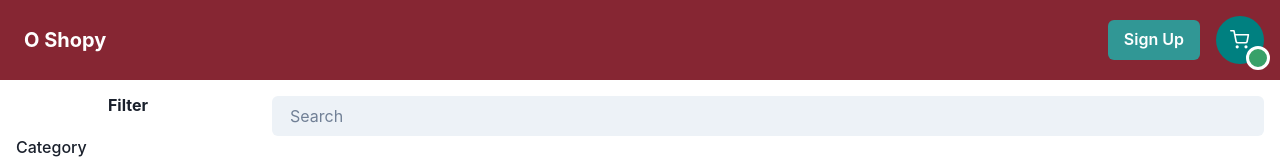
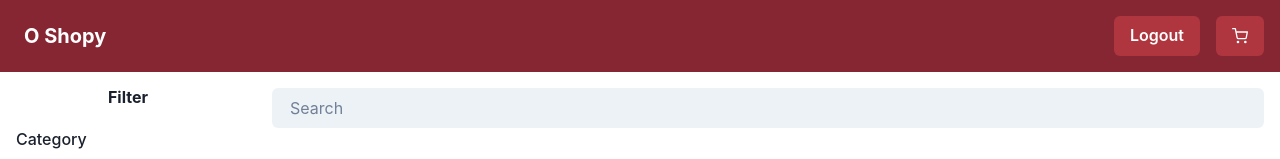
Before and after one commit to aswnss-m/totalitycorp-frontend-challenge, a React (Vite) app: page / in a window 1280 px wide. Shown: the top 159 px of the page. Built offline with nearby package versions, Linux system fonts and the light colour scheme.

Commit message:
login and cart css changed

```diff
--- a/src/common/Navbar.jsx
+++ b/src/common/Navbar.jsx
@@ -1,22 +1,78 @@
-import React from 'react'
-import { Flex, Spacer,Box,Button,Heading,ButtonGroup,Avatar,AvatarBadge,Icon } from '@chakra-ui/react'
-import { FiShoppingCart } from 'react-icons/fi'
+import {useState, useEffect} from 'react'
+import {useNavigate} from 'react-router-dom'
+import {
+    Flex,
+    Spacer,
+    Box,
+    Button,
+    Heading,
+    ButtonGroup,
+    Avatar,
+    AvatarBadge,
+    Link,
+    Icon
+} from '@chakra-ui/react'
+import {FiShoppingCart} from 'react-icons/fi'
 
 function Navbar() {
+    const [loggedIn, setLoggedIn] = useState(true)
+    const nav = useNavigate()
+    useEffect(() => {
+        const token = localStorage.getItem('token')
+        if (token) {
+            setLoggedIn(true)
+        }
+    }, [])
+    const handleClick = (link) => {
+        nav(link)
+    }
+
     return (
-    <Flex minWidth='max-content' alignItems='center' gap='2' p={4} bg={'#862633'}>
-  <Box p='2' color={'#fff'}>
+        <Flex minWidth='max-content' alignItems='center' gap='2'
+            p={4}
+            bg={'#862633'}>
+            <Box p='2'
+                color={'#fff'}
+                onClick={
+                    () => {
+                        handleClick('/')
+                    }
+            }>
                 <Heading size='md'>O Shopy</Heading>
             </Box>
-  <Spacer />
-  <ButtonGroup gap='2' alignItems={'center'}>
-    <Button colorScheme='teal'>Sign Up</Button>
-    <Avatar bg={'teal'} icon={<Icon as={FiShoppingCart}
+            <Spacer/>
+            <ButtonGroup gap='2'
+                alignItems={'center'}>
+                {
+                loggedIn ? (
+                    <>
+                        <Button bg={'#f555'}
                             color={'white'}
-                                alignSelf={'center'}/>}>
-    <AvatarBadge boxSize='1.25em' bg='green.500' />
-  </Avatar>
-  </ButtonGroup>
+                            _hover={
+                                {bg: '#f558'}
+                        }>Logout</Button>
+                        <Button colorScheme='teal'
+                            bg={'#f555'}
+                            color={'white'}
+                            _hover={
+                                {bg: '#f558'}
+                            }
+                            onClick={
+                                () => {
+                                    handleClick('/cart')
+                                }
+                        }>
+                            <Icon as={FiShoppingCart}
+                                alignSelf={'center'}/>
+                        </Button>
+                    </>
+                ) : <Button colorScheme='teal'
+                        bg={'#f555'}
+                        color={'white'}
+                        _hover={
+                            {bg: '#f558'}
+                    }>Login</Button>
+            } </ButtonGroup>
         </Flex>
     )
 }
```
Lines whose indentation alone changed are shown as unchanged.
